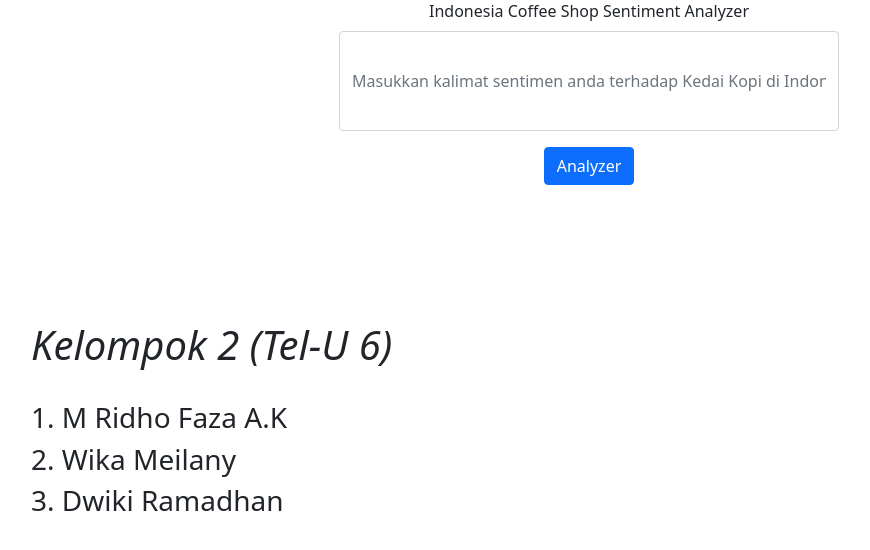
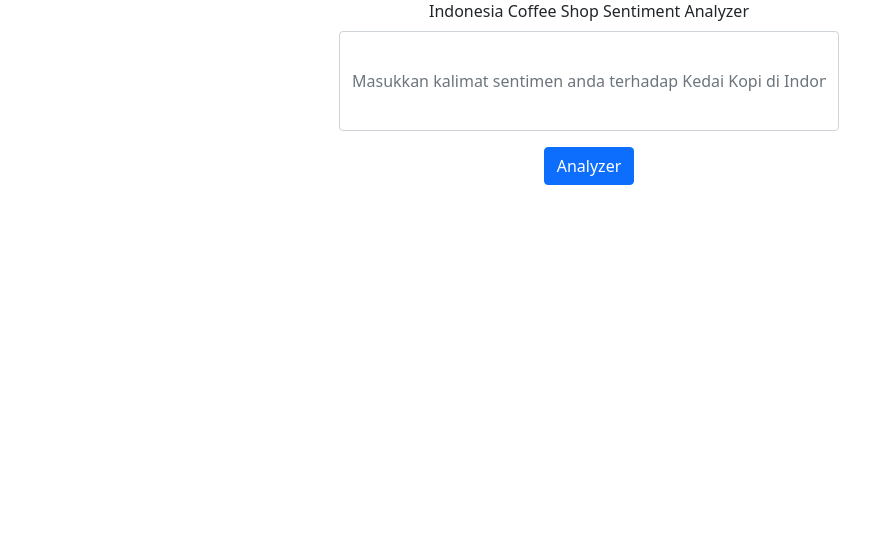
Before and after one commit to azaf123/coffeeshop-analysis, a Flask app: page / in a window 1280 px wide. Shown: the part 121-671 px from the top of the page, without its empty margins (51-921 px from the left). Run offline with Flask 2, Linux system fonts and the light colour scheme.

Commit message:
edit home

```diff
--- a/templates/home.html
+++ b/templates/home.html
@@ -38,13 +38,7 @@
 
     </center>
 
-    <div class="container">
-        <h1><i>Kelompok 2 (Tel-U 6)</i></h1>
-        <br>
-        <h3>1. M Ridho Faza A.K</h3>
-        <h3>2. Wika Meilany</h3>
-        <h3>3. Dwiki Ramadhan</h3>
-    </div>
+
 </body>
 
 </html>
```
